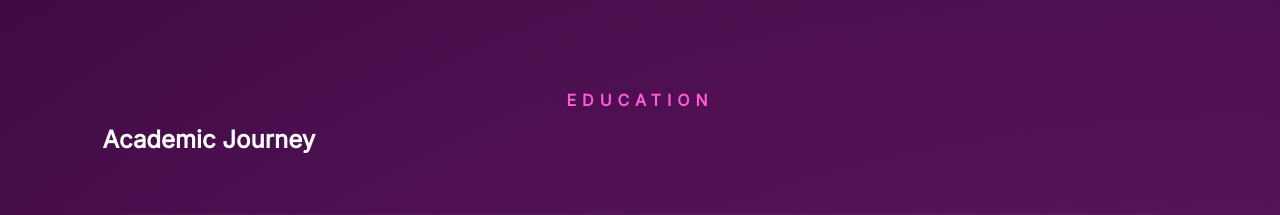
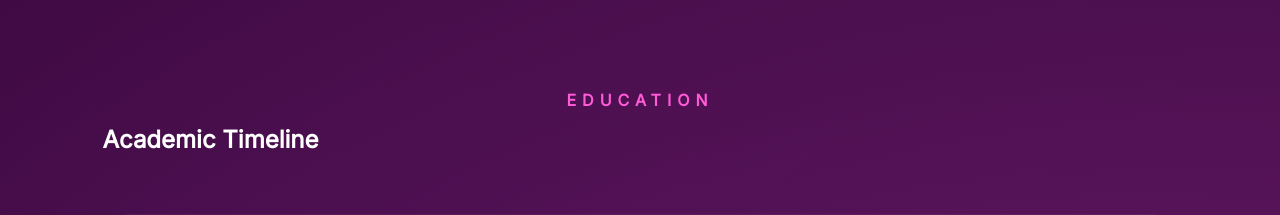
Before and after one commit to aibyp/cloud-resume-portfolio, a React (Vite) app: page / in a window 1280 px wide. Shown: the part 7220-7435 px from the top of the page. Built offline with nearby package versions, Linux system fonts and the light colour scheme.

Commit message:
Testing CI/CD after Elastic IP update

```diff
--- a/src/components/Education.jsx
+++ b/src/components/Education.jsx
@@ -6,7 +6,7 @@ function Education() {
 
       <p className="section-tag">EDUCATION</p>
 
-      <h2>Academic Journey</h2>
+      <h2>Academic Timeline</h2>
 
       <div className="edu-card">
 
```
